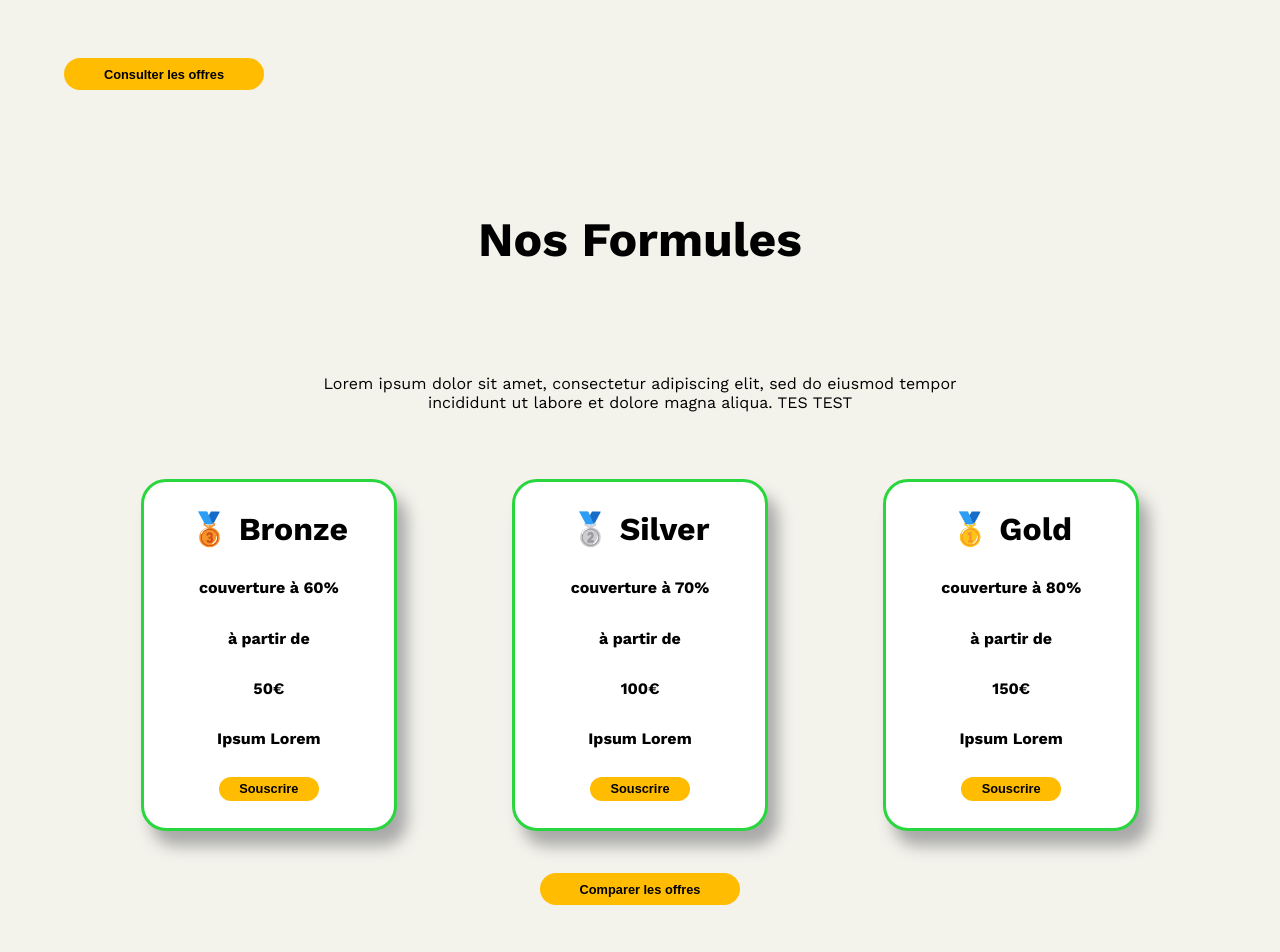
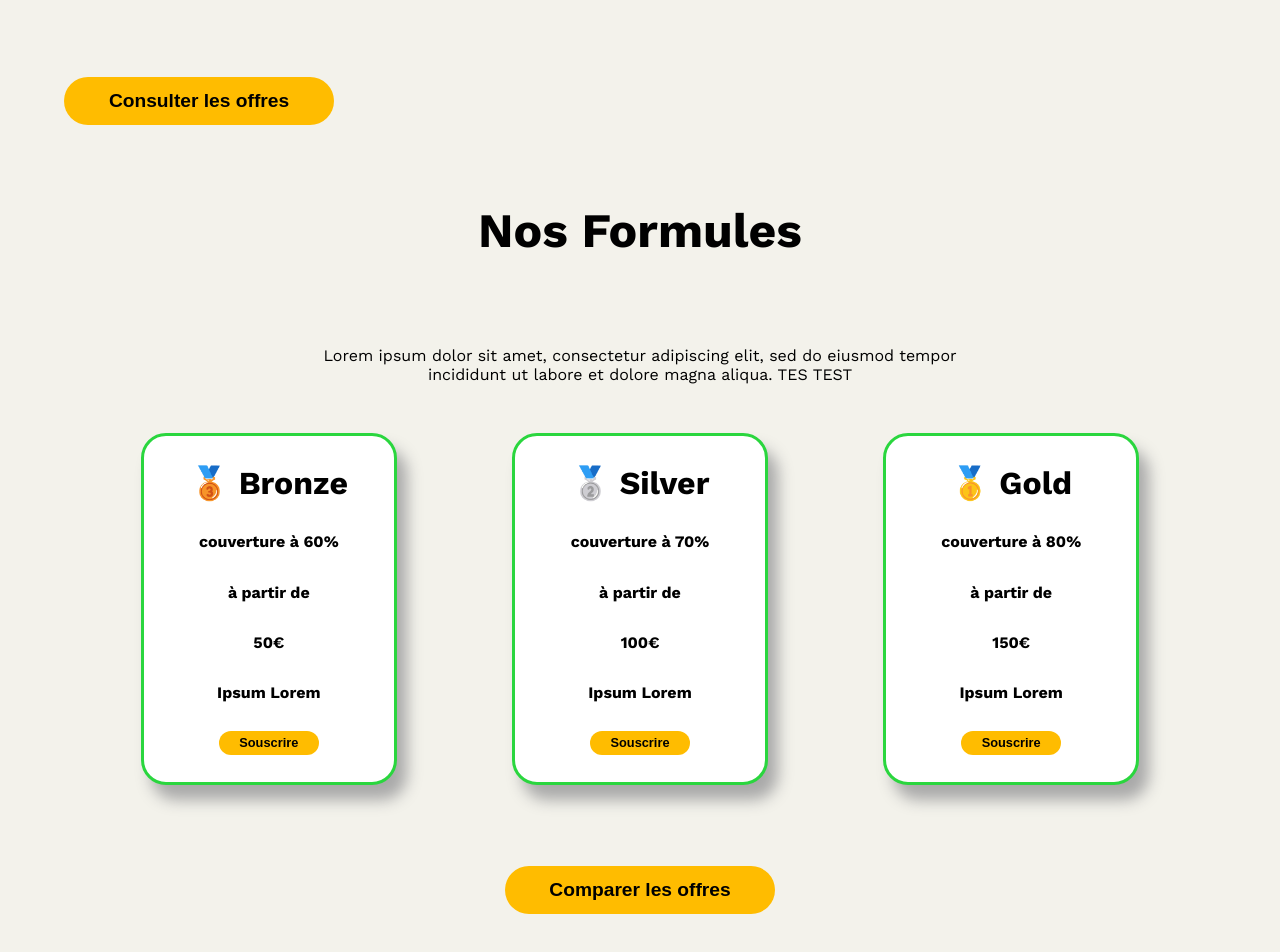
Before and after one commit to WildCodeSchool/paris-0921-project3-my-singa-assurance, a React (Vite) app: page / in a window 1280 px wide. Shown: the part 662-1614 px from the top of the page. Built offline with nearby package versions, Linux system fonts and the light colour scheme.

Commit message:
fix style buttons on homepage

```diff
--- a/src/homepage/HomepageTarif.jsx
+++ b/src/homepage/HomepageTarif.jsx
@@ -44,8 +44,8 @@ function HomepageTarif() {
           );
         })}
       </div>
-      <div className={style.buttons}>
-        <button className={style.offers}>Comparer les offres</button>
+      <div className={style.buttonsPageTarifOffers}>
+        <button className={style.pageTarifOffers}>Comparer les offres</button>
       </div>
     </div>
   );
--- a/src/homepage/style/HomepagePresentation.module.scss
+++ b/src/homepage/style/HomepagePresentation.module.scss
@@ -49,12 +49,12 @@
   align-items: center;
 
   .offers {
-    height: 4vh;
-    width: 200px;
+    height: 6vh;
+    width: 270px;
     border-radius: 30px;
     border: none;
     background-color: #ffbc00;
-    font-size: 0.8rem;
+    font-size: 1.2em;
     font-weight: bold;
     margin-right: 10%;
     margin-top: 3em;
--- a/src/homepage/style/HomepageTarif.module.scss
+++ b/src/homepage/style/HomepageTarif.module.scss
@@ -35,14 +35,15 @@
   height: 200%;
 }
 
-.buttons {
-  .offers {
-    height: 4vh;
-    width: 200px;
+.buttonsPageTarifOffers {
+  .pageTarifOffers {
+    height: 6vh;
+    width: 270px;
     border-radius: 30px;
     border: none;
     background-color: #ffbc00;
-    font-size: 0.8rem;
+    font-size: 1.2em;
     font-weight: bold;
+    margin-top: 3em;
   }
 }
```
